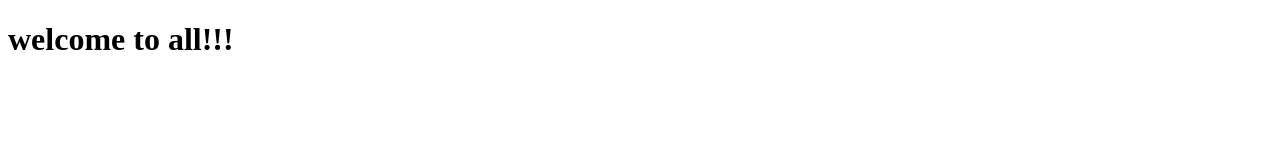
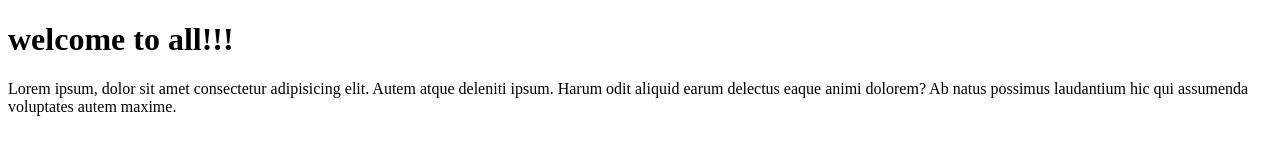
Before and after one commit to prince421/websitepage, a plain HTML site: page index.html in a window 1280 px wide. Drawn offline with Linux system fonts and the light colour scheme.

Commit message:
add new para

```diff
--- a/index.html
+++ b/index.html
@@ -8,6 +8,7 @@
 <body>
 
     <h1>welcome to  all!!!</h1>
+    <p>Lorem ipsum, dolor sit amet consectetur adipisicing elit. Autem atque deleniti ipsum. Harum odit aliquid earum delectus eaque animi dolorem? Ab natus possimus laudantium hic qui assumenda voluptates autem maxime.</p>
 
 </body>
 </html>
```
